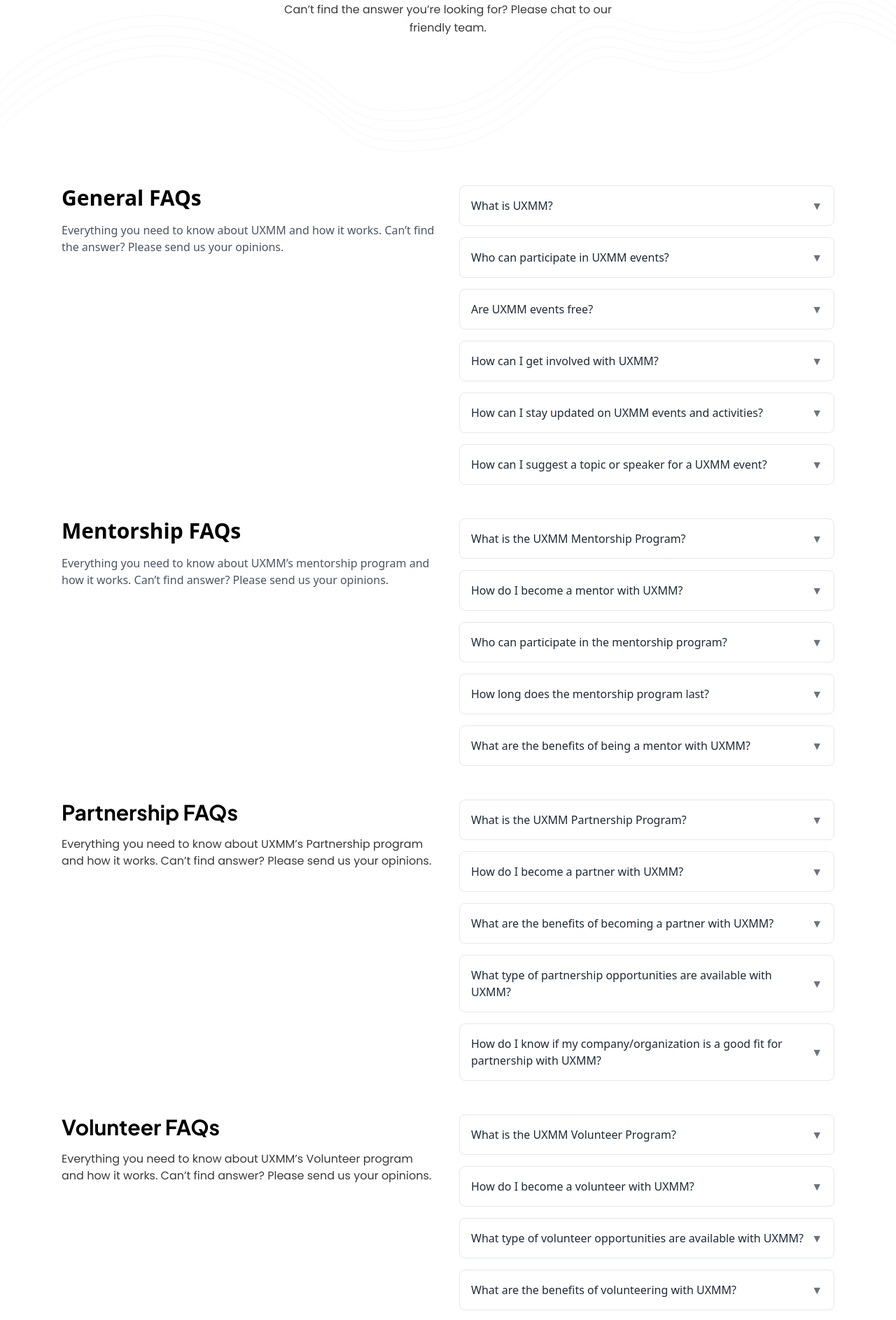
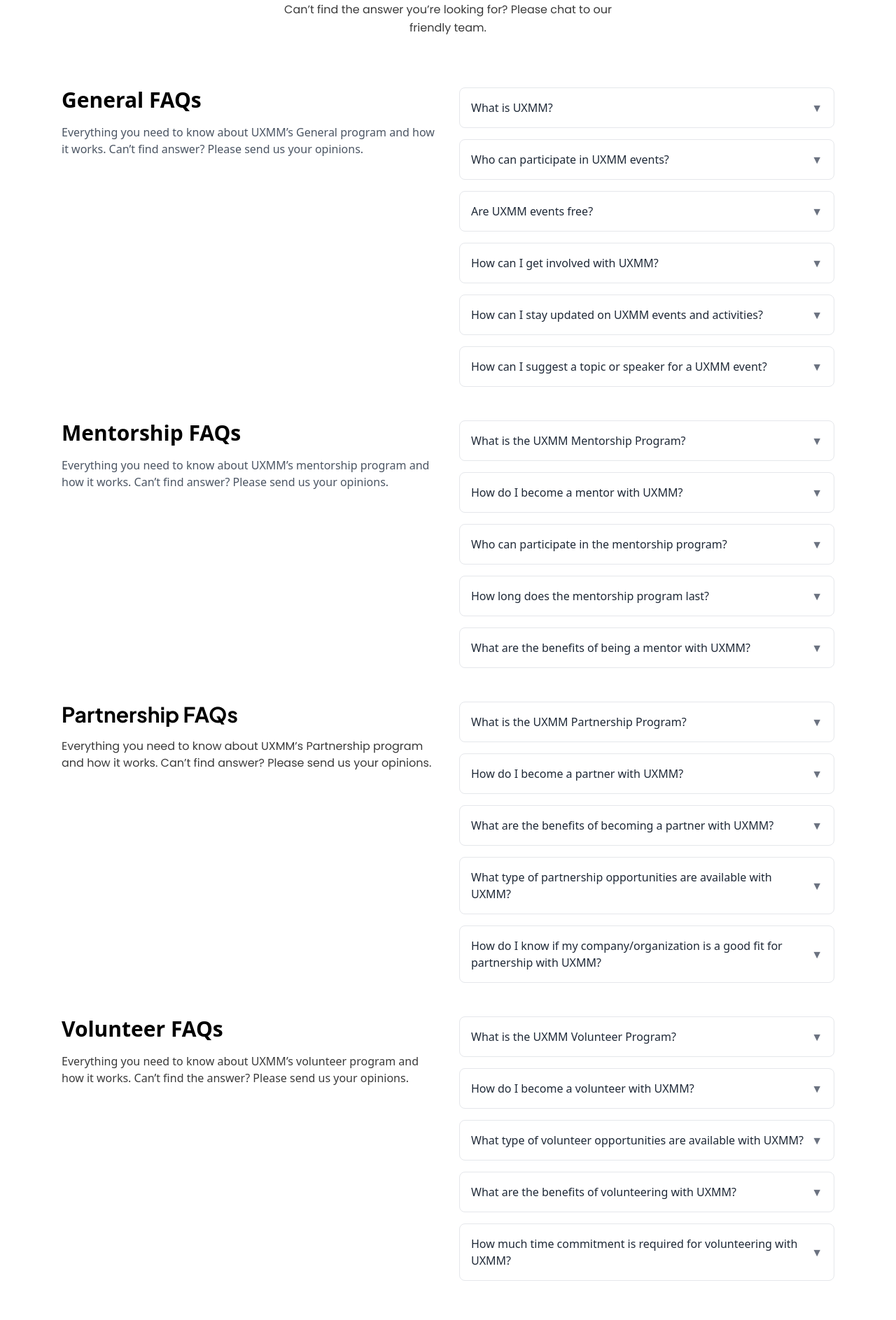
Before and after one commit to AungAyeThan/guccigang, a Next.js app: page /faq in a window 1280 px wide. Shown: the part 305-2192 px from the top of the page at 70% size. Built offline with nearby package versions, Linux system fonts and the light colour scheme.

Commit message:
feat: update

```diff
--- /dev/null
+++ b/pages/faq/faqsection.tsx
@@ -0,0 +1,48 @@
+import React from "react";
+
+interface FAQSectionProps {
+  title: string;
+  description: string;
+  faqs: { question: string; answer: string }[];
+  openIndex: number | null;
+  toggleFAQ: (index: number) => void;
+}
+
+const FAQSection: React.FC<FAQSectionProps> = ({
+  title,
+  description,
+  faqs,
+  openIndex,
+  toggleFAQ,
+}) => (
+  <div className="max-w-6xl mx-auto p-6 grid grid-cols-1 md:grid-cols-2 gap-8">
+    {/* Left Section (FAQ Info) */}
+    <div>
+      <h2 className="text-3xl font-bold mb-4">{title}</h2>
+      <p className="text-gray-600">{description}</p>
+    </div>
+
+    {/* Right Section (Questions) */}
+    <div className="space-y-4">
+      {faqs.map((faq, index) => (
+        <div key={index} className="border rounded-lg overflow-hidden">
+          <button
+            className="w-full text-left p-4 hover:bg-gray-200 focus:outline-none"
+            onClick={() => toggleFAQ(index)}
+          >
+            <div className="flex justify-between items-center">
+              <span className="font-medium text-gray-800">{faq.question}</span>
+              <span className="text-gray-500">
+                {openIndex === index ? "▲" : "▼"}
+              </span>
+            </div>
+          </button>
+          {openIndex === index && (
+            <div className="p-4 text-gray-700 bg-white">{faq.answer}</div>
+          )}
+        </div>
+      ))}
+    </div>
+  </div>
+);
+export default FAQSection;
--- a/pages/faq/index.tsx
+++ b/pages/faq/index.tsx
@@ -1,15 +1,27 @@
 import GetInTouch from "@/components/GetInTouch";
 import React, { useState } from "react";
+
 enum EImageUri {
   DoodleAsset1 = "/images/mentor-doodle.png",
   DoodleAsset2 = "/images/doddle-asset-2.png",
   WavyBackground = "/images/wavy-background.png",
 }
+
 const FAQ = () => {
-  const [openIndex, setOpenIndex] = useState<number | null>(null);
+  const [openIndexes, setOpenIndexes] = useState<{
+    [key: string]: number | null;
+  }>({
+    general: null,
+    mentorship: null,
+    partnership: null,
+    volunteer: null,
+  });
 
-  const toggleFAQ = (index: number) => {
-    setOpenIndex(openIndex === index ? null : index);
+  const toggleFAQ = (section: string, index: number) => {
+    setOpenIndexes((prevState) => ({
+      ...prevState,
+      [section]: prevState[section] === index ? null : index,
+    }));
   };
 
   const generalFaqs = [
@@ -131,7 +143,6 @@
     <>
       <div className="flex flex-col items-center text-center px-6 py-12 md:px-16 mt-20">
         {/* Title */}
-
         <div className="">
           <h1 className="text-3xl md:text-5xl font-bold leading-[54px] text-[40px]">
             Frequently Asked <span className="uxmm-text-color">Questions</span>
@@ -161,41 +172,33 @@
         </div>
       </div>
 
-      <div
-        className="mt-[0px] absolute inset-0 bg-no-repeat bg-center bg-contain opacity-500"
-        style={{
-          backgroundImage: `url(${EImageUri.WavyBackground})`,
-        }}
-      ></div>
-
-      <div className="max-w-6xl mx-auto p-6 grid grid-cols-1 md:grid-cols-2 gap-8 mt-[140px]">
-        {/* Left Section (General FAQs Info) */}
+      {/* General FAQs Section */}
+      <div className="max-w-6xl mx-auto p-6 grid grid-cols-1 md:grid-cols-2 gap-8">
         <div>
           <h2 className="text-3xl font-bold mb-4">General FAQs</h2>
           <p className="text-gray-600">
-            Everything you need to know about UXMM and how it works. Can’t find
-            the answer? Please send us your opinions.
+            Everything you need to know about UXMM’s General program and how it
+            works. Can’t find answer? Please send us your opinions.
           </p>
         </div>
 
-        {/* Right Section (Questions) */}
         <div className="space-y-4">
           {generalFaqs.map((faq, index) => (
             <div key={index} className="border rounded-lg overflow-hidden">
               <button
                 className="w-full text-left p-4 hover:bg-gray-200 focus:outline-none"
-                onClick={() => toggleFAQ(index)}
+                onClick={() => toggleFAQ("general", index)}
               >
                 <div className="flex justify-between items-center">
                   <span className="font-medium text-gray-800">
                     {faq.question}
                   </span>
                   <span className="text-gray-500">
-                    {openIndex === index ? "▲" : "▼"}
+                    {openIndexes.general === index ? "▲" : "▼"}
                   </span>
                 </div>
               </button>
-              {openIndex === index && (
+              {openIndexes.general === index && (
                 <div className="p-4 text-gray-700 bg-white">{faq.answer}</div>
               )}
             </div>
@@ -203,8 +206,8 @@
         </div>
       </div>
 
+      {/* Mentorship FAQs Section */}
       <div className="max-w-6xl mx-auto p-6 grid grid-cols-1 md:grid-cols-2 gap-8">
-        {/* Left Section (General FAQs Info) */}
         <div>
           <h2 className="text-3xl font-bold mb-4">Mentorship FAQs</h2>
           <p className="text-gray-600">
@@ -213,24 +216,23 @@
           </p>
         </div>
 
-        {/* Right Section (Questions) */}
         <div className="space-y-4">
           {membershipFaqs.map((faq, index) => (
             <div key={index} className="border rounded-lg overflow-hidden">
               <button
                 className="w-full text-left p-4 hover:bg-gray-200 focus:outline-none"
-                onClick={() => toggleFAQ(index)}
+                onClick={() => toggleFAQ("mentorship", index)}
               >
                 <div className="flex justify-between items-center">
                   <span className="font-medium text-gray-800">
                     {faq.question}
                   </span>
                   <span className="text-gray-500">
-                    {openIndex === index ? "▲" : "▼"}
+                    {openIndexes.mentorship === index ? "▲" : "▼"}
                   </span>
                 </div>
               </button>
-              {openIndex === index && (
+              {openIndexes.mentorship === index && (
                 <div className="p-4 text-gray-700 bg-white">{faq.answer}</div>
               )}
             </div>
@@ -238,8 +240,8 @@
         </div>
       </div>
 
+      {/* Partnership FAQs Section */}
       <div className="max-w-6xl mx-auto p-6 grid grid-cols-1 md:grid-cols-2 gap-8">
-        {/* Left Section (General FAQs Info) */}
         <div>
           <h2 className="text-3xl font-bold mb-4 font-plusJakarta">
             Partnership FAQs
@@ -250,24 +252,23 @@
           </p>
         </div>
 
-        {/* Right Section (Questions) */}
         <div className="space-y-4">
           {partnershipFaqs.map((faq, index) => (
             <div key={index} className="border rounded-lg overflow-hidden">
               <button
                 className="w-full text-left p-4 hover:bg-gray-200 focus:outline-none"
-                onClick={() => toggleFAQ(index)}
+                onClick={() => toggleFAQ("partnership", index)}
               >
                 <div className="flex justify-between items-center">
                   <span className="font-medium text-gray-800">
                     {faq.question}
                   </span>
                   <span className="text-gray-500">
-                    {openIndex === index ? "▲" : "▼"}
+                    {openIndexes.partnership === index ? "▲" : "▼"}
                   </span>
                 </div>
               </button>
-              {openIndex === index && (
+              {openIndexes.partnership === index && (
                 <div className="p-4 text-gray-700 bg-white">{faq.answer}</div>
               )}
             </div>
@@ -275,36 +276,33 @@
         </div>
       </div>
 
-      <div className="max-w-6xl mx-auto p-6 grid grid-cols-1 md:grid-cols-2 gap-8">
-        {/* Left Section (General FAQs Info) */}
+      {/* Volunteer FAQs Section */}
+      <div className="max-w-6xl mx-auto p-6 grid grid-cols-1 md:grid-cols-2 gap-8 mb-12">
         <div>
-          <h2 className="text-3xl font-bold mb-4 font-plusJakarta">
-            Volunteer FAQs
-          </h2>
-          <p className="text-customgray font-poppins">
-            Everything you need to know about UXMM’s Volunteer program and how
-            it works. Can’t find answer? Please send us your opinions.
+          <h2 className="text-3xl font-bold mb-4">Volunteer FAQs</h2>
+          <p className="text-customgray">
+            Everything you need to know about UXMM’s volunteer program and how
+            it works. Can’t find the answer? Please send us your opinions.
           </p>
         </div>
 
-        {/* Right Section (Questions) */}
         <div className="space-y-4">
           {volunteerFaqs.map((faq, index) => (
             <div key={index} className="border rounded-lg overflow-hidden">
               <button
                 className="w-full text-left p-4 hover:bg-gray-200 focus:outline-none"
-                onClick={() => toggleFAQ(index)}
+                onClick={() => toggleFAQ("volunteer", index)}
               >
                 <div className="flex justify-between items-center">
                   <span className="font-medium text-gray-800">
                     {faq.question}
                   </span>
                   <span className="text-gray-500">
-                    {openIndex === index ? "▲" : "▼"}
+                    {openIndexes.volunteer === index ? "▲" : "▼"}
                   </span>
                 </div>
               </button>
-              {openIndex === index && (
+              {openIndexes.volunteer === index && (
                 <div className="p-4 text-gray-700 bg-white">{faq.answer}</div>
               )}
             </div>
@@ -312,6 +310,7 @@
         </div>
       </div>
 
+      {/* Get In Touch Section */}
       <GetInTouch />
     </>
   );
```
